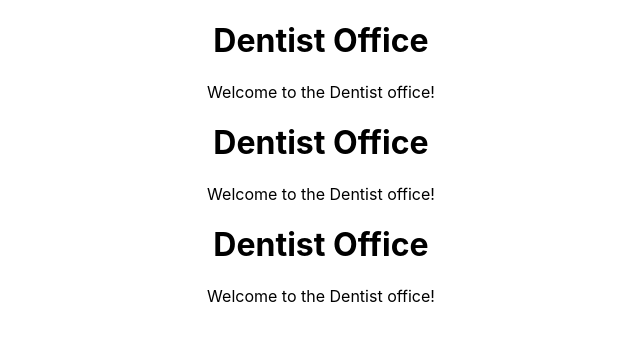
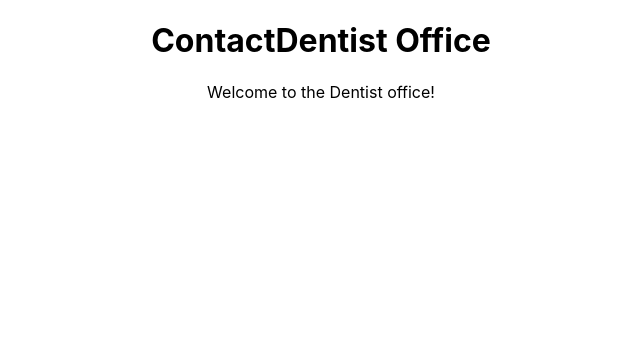
Before and after one commit to adam-weiler/dentist, a React (Create React App) app: page /contact in a window 1280 px wide. Shown: the top 340 px of the page, without its empty margins (319-959 px from the left). Built offline with nearby package versions, Linux system fonts and the light colour scheme.

Commit message:
Importing BrowserRouter and Route. Replacing components with Route path to each component.

```diff
--- a/src/App.js
+++ b/src/App.js
@@ -1,6 +1,8 @@
 import React from 'react';
 // import logo from './logo.svg';
 import './App.css';
+
+import { BrowserRouter as Router, Route } from 'react-router-dom';
 
 import Home from './pages/Home';
 import Contact from './pages/Contact';
@@ -8,11 +10,19 @@ import Procedures from './pages/Home';
 
 function App() {
   return (
-    <div className="App">
-      <Home />
-      <Contact/>
-      <Procedures/>
-    </div>
+    <Router>
+      <div className="App">
+        <Route exact path='/' component={Home} />
+        <Route path='/procedures' component={Procedures} />
+        <Route path='/contact' component={Contact} />
+{/*
+        <Home />
+        <Contact/>
+        <Procedures/> */}
+
+
+      </div>
+    </Router>
   );
 }
 
--- a/src/pages/Contact.js
+++ b/src/pages/Contact.js
@@ -3,7 +3,7 @@ import React from 'react';
 const Contact = () => {
     return(
         <>
-            <h1>Dentist Office</h1>
+            <h1>ContactDentist Office</h1>
             <p>Welcome to the Dentist office!</p>
         </>
     )
--- a/src/pages/Home.js
+++ b/src/pages/Home.js
@@ -3,7 +3,7 @@ import React from 'react';
 const Home = () => {
     return(
         <>
-            <h1>Dentist Office</h1>
+            <h1>HomeDentist Office</h1>
             <p>Welcome to the Dentist office!</p>
         </>
     )
--- a/src/pages/Procedures.js
+++ b/src/pages/Procedures.js
@@ -3,7 +3,7 @@ import React from 'react';
 const Procedure = () => {
     return(
         <>
-            <h1>Dentist Office</h1>
+            <h1>ProceduresDentist Office</h1>
             <p>Welcome to the Dentist office!</p>
         </>
     )
```
